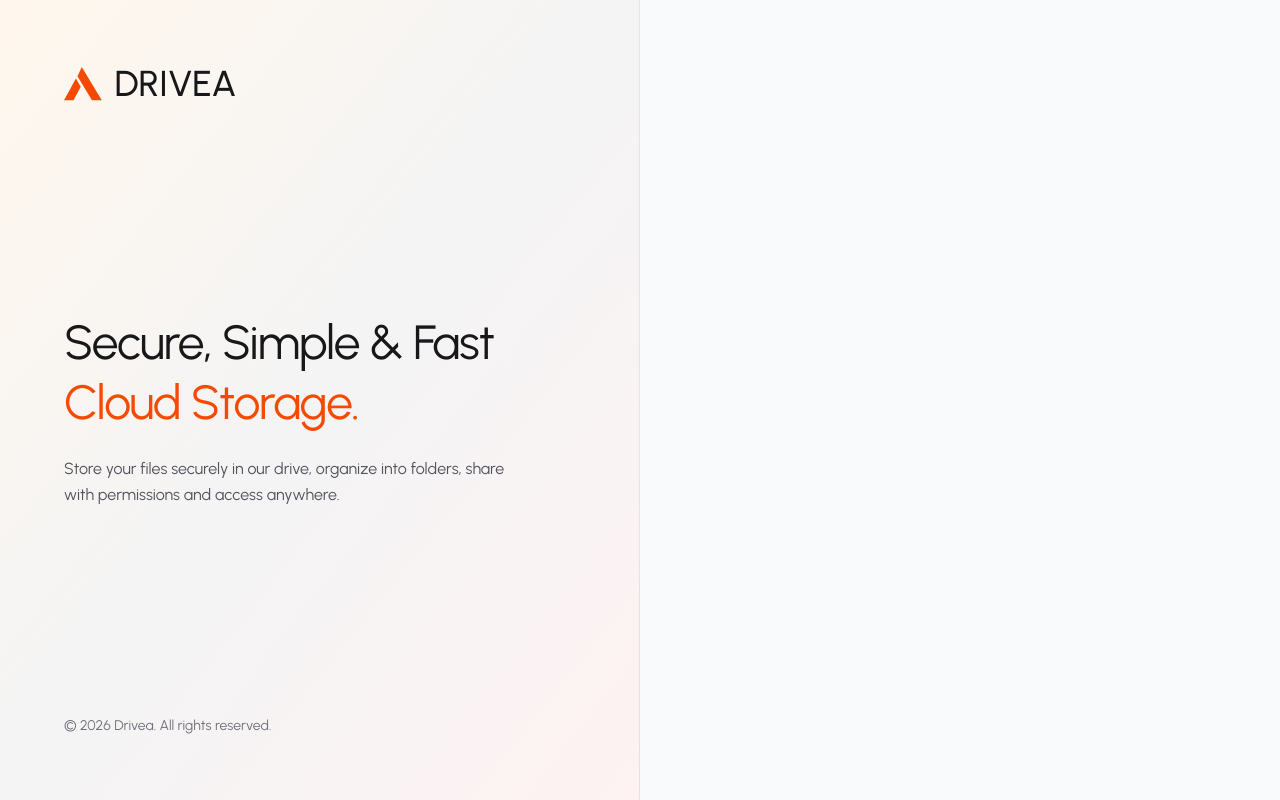
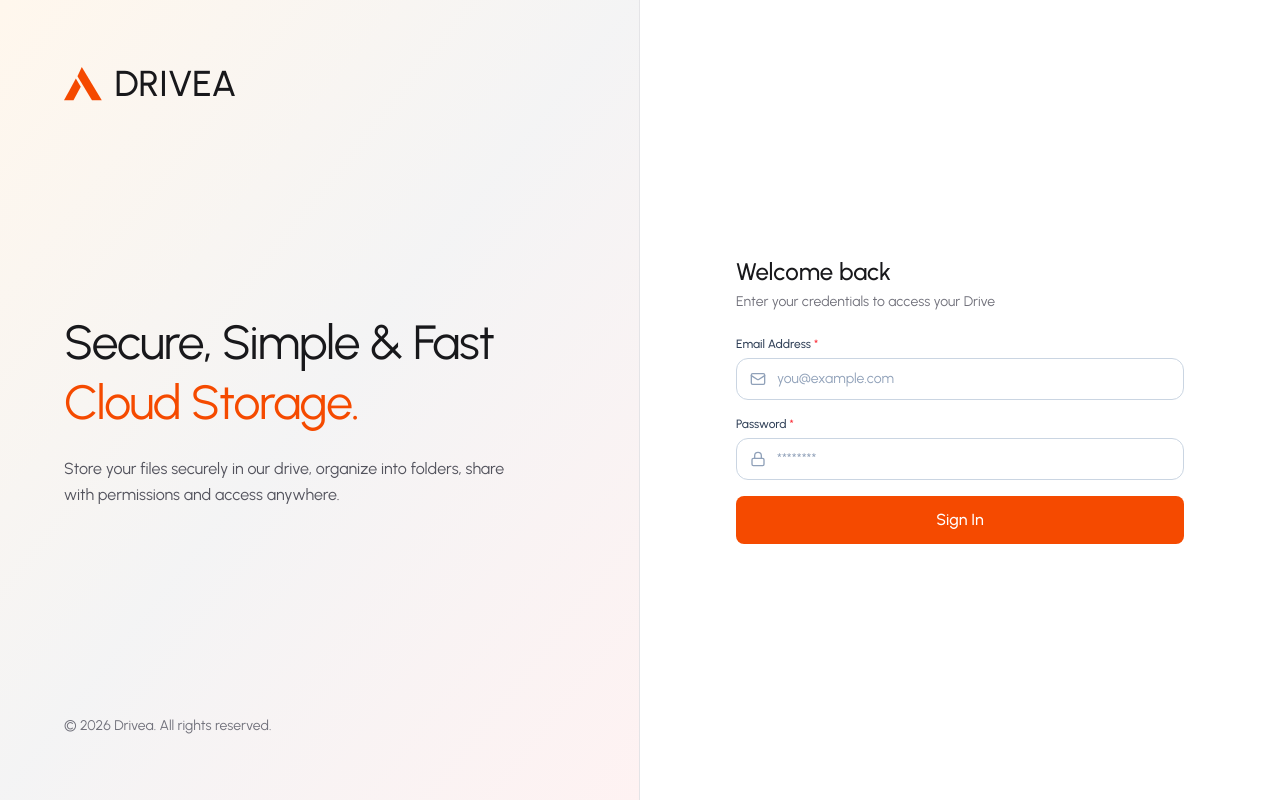
Before and after one commit to Jisap/Drivea-frontend, a React (Vite) app: page /login in a window 1280 px wide. Built offline with nearby package versions, Linux system fonts and the light colour scheme.

Commit message:
Login Right Side

```diff
--- a/src/pages/Login.jsx
+++ b/src/pages/Login.jsx
@@ -1,5 +1,8 @@
+import { LockIcon, MailIcon, UserIcon } from "lucide-react";
 import { useState } from "react"
 import { useNavigate } from "react-router-dom";
+import { Input } from "../components/ui/Input";
+import { Button } from "../components/ui/Button";
 
 
 
@@ -18,6 +21,10 @@ const Login = ({ mode = "login" }) => {
   const updateField = (key, value) => {
     setForm((prev) => ({ ...prev, [key]: value }));
   };
+
+  const handleSubmit = async (e) => {
+
+  }
 
   return (
     <div className="min-h-screen text-zinc-900 flex flex-col md:flex-row">
@@ -53,6 +60,65 @@ const Login = ({ mode = "login" }) => {
       </div>
 
       {/* Right Auth Form */}
+      <div className="md:w-1/2 p-8 md:p-12 lg:p-16 flex items-center justify-center bg-white">
+        <div className="w-full max-w-md space-y-6 animate-fade-in">
+          <div>
+            <h3 className="text-2xl font-medium text-zinc-900">
+              {isLoading ? "Create an account" : "Welcome back"}
+            </h3>
+
+            <p className="text-sm text-zinc-500 mt-1">
+              {isRegister
+                ? "Enter your details below to get started with 1 GB free storage"
+                : "Enter your credentials to access your Drive"
+              }
+            </p>
+          </div>
+
+          <form onSubmit={handleSubmit} className="space-y-4">
+            {isRegister && (
+              <Input
+                label="Full Name"
+                icon={UserIcon}
+                placeholder="John Doe"
+                value={form.name}
+                onChange={(e) => updateField("name", e.target.value)}
+                required
+              />
+            )}
+            <Input
+              label="Email Address"
+              type="email"
+              icon={MailIcon}
+              placeholder="you@example.com"
+              value={form.email}
+              onChange={(e) => updateField("email", e.target.value)}
+              required
+            />
+
+            <Input
+              label="Password"
+              type="password"
+              icon={LockIcon}
+              placeholder="********"
+              value={form.password}
+              onChange={(e) => updateField("password", e.target.value)}
+              required
+            />
+
+            <Button
+              type="submit"
+              variant="primary"
+              className="w-full py-3"
+              isLoading={isLoading}
+            >
+              <span className="font-medium text-base">
+                {isRegister ? "Register Account" : "Sign In"}
+              </span>
+            </Button>
+          </form>
+        </div>
+      </div>
     </div>
   )
 }
```
Also changed, not shown: src/components/ui/Input.jsx (+27 -6 lines).
